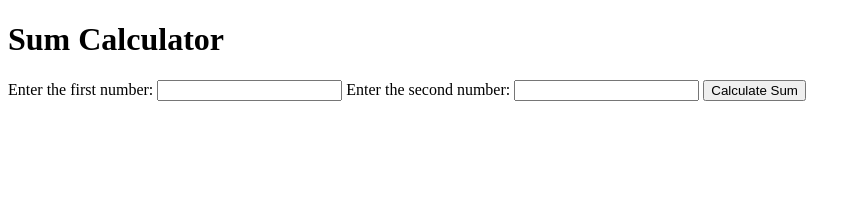
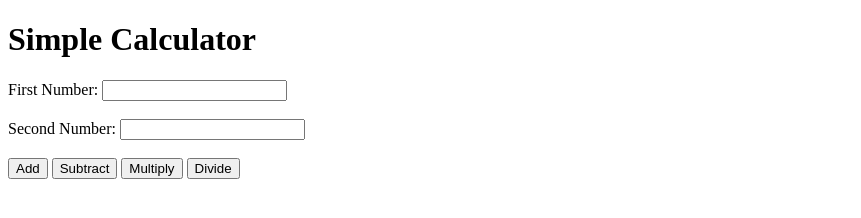
Before and after one commit to ujjain127/SIT725_s226411987, a website: page 2.2P/public/index.html in a window 1280 px wide. Shown: the whole page, without its empty margins (0-861 px from the left). Drawn offline with Linux system fonts and the light colour scheme.

Commit message:
updated 2.2P

```diff
--- a/2.2P/public/index.html
+++ b/2.2P/public/index.html
@@ -1,17 +1,42 @@
 <!DOCTYPE html>
 <html lang="en">
 <head>
- <meta charset="UTF-8">
- <title>Square Calculator</title>
+    <meta charset="UTF-8">
+    <meta name="viewport" content="width=device-width, initial-scale=1.0">
+    <title>Simple Calculator</title>
 </head>
 <body>
- <h1>Sum Calculator</h1>
- <form action="/add" method="GET">
- <label for="a">Enter the first number:</label>
- <input type="text" id="a" name="a" required>
- <label for="b">Enter the second number:</label>
- <input type="text" id="b" name="b" required>
- <button type="submit">Calculate Sum</button>
- </form>
+
+    <h1>Simple Calculator</h1>
+
+    <label for="a">First Number:</label>
+    <input type="number" id="a" required>
+
+    <br><br>
+
+    <label for="b">Second Number:</label>
+    <input type="number" id="b" required>
+
+    <br><br>
+
+    <button onclick="calculate('add')">Add</button>
+    <button onclick="calculate('subtract')">Subtract</button>
+    <button onclick="calculate('multiply')">Multiply</button>
+    <button onclick="calculate('divide')">Divide</button>
+
+    <script>
+        function calculate(operation) {
+            const a = document.getElementById("a").value;
+            const b = document.getElementById("b").value;
+
+            if (a === "" || b === "") {
+                alert("Please enter both numbers.");
+                return;
+            }
+
+            window.location.href = `/${operation}?a=${a}&b=${b}`;
+        }
+    </script>
+
 </body>
 </html>
```
Also changed, not shown: 2.2P/server.js (+58 -17 lines).
